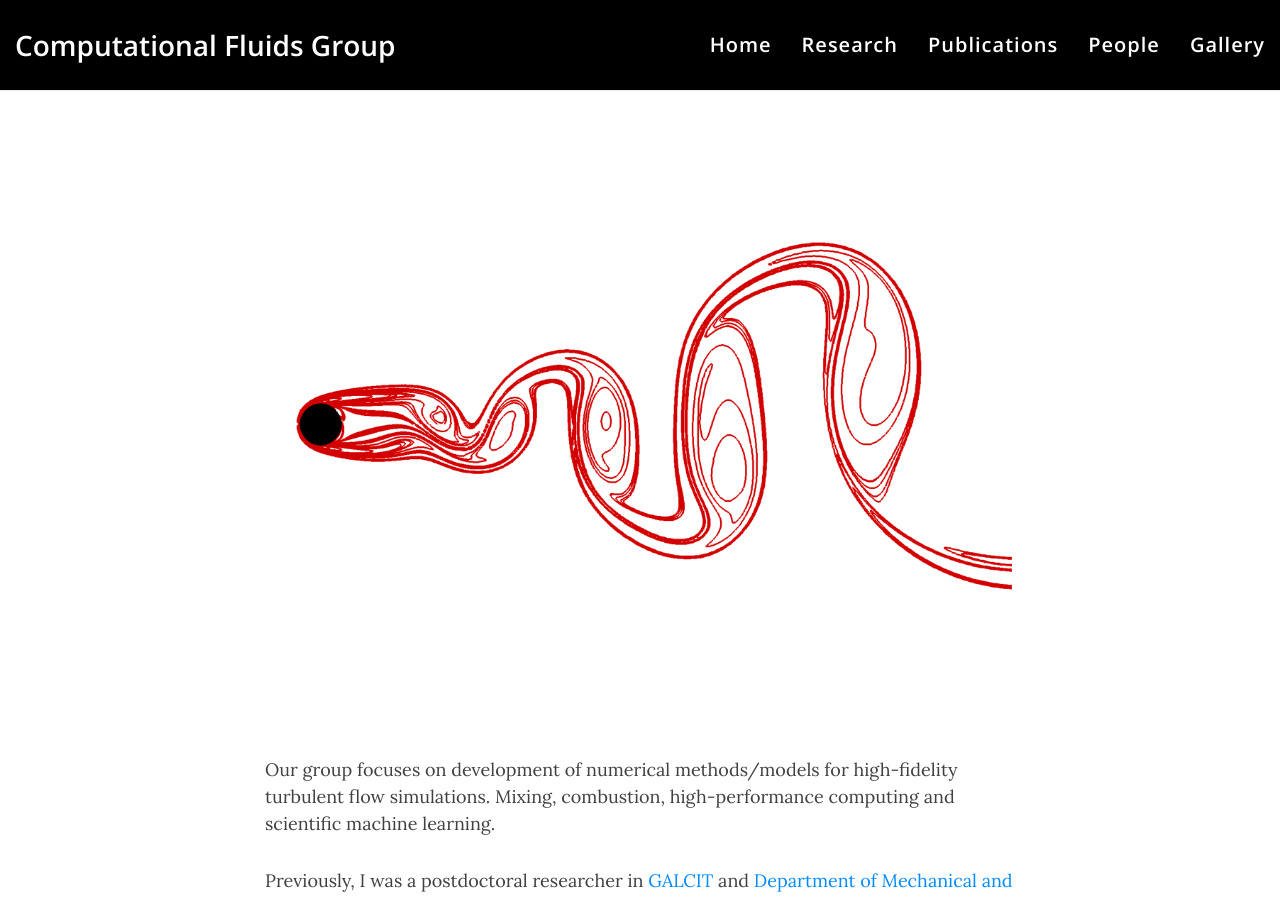
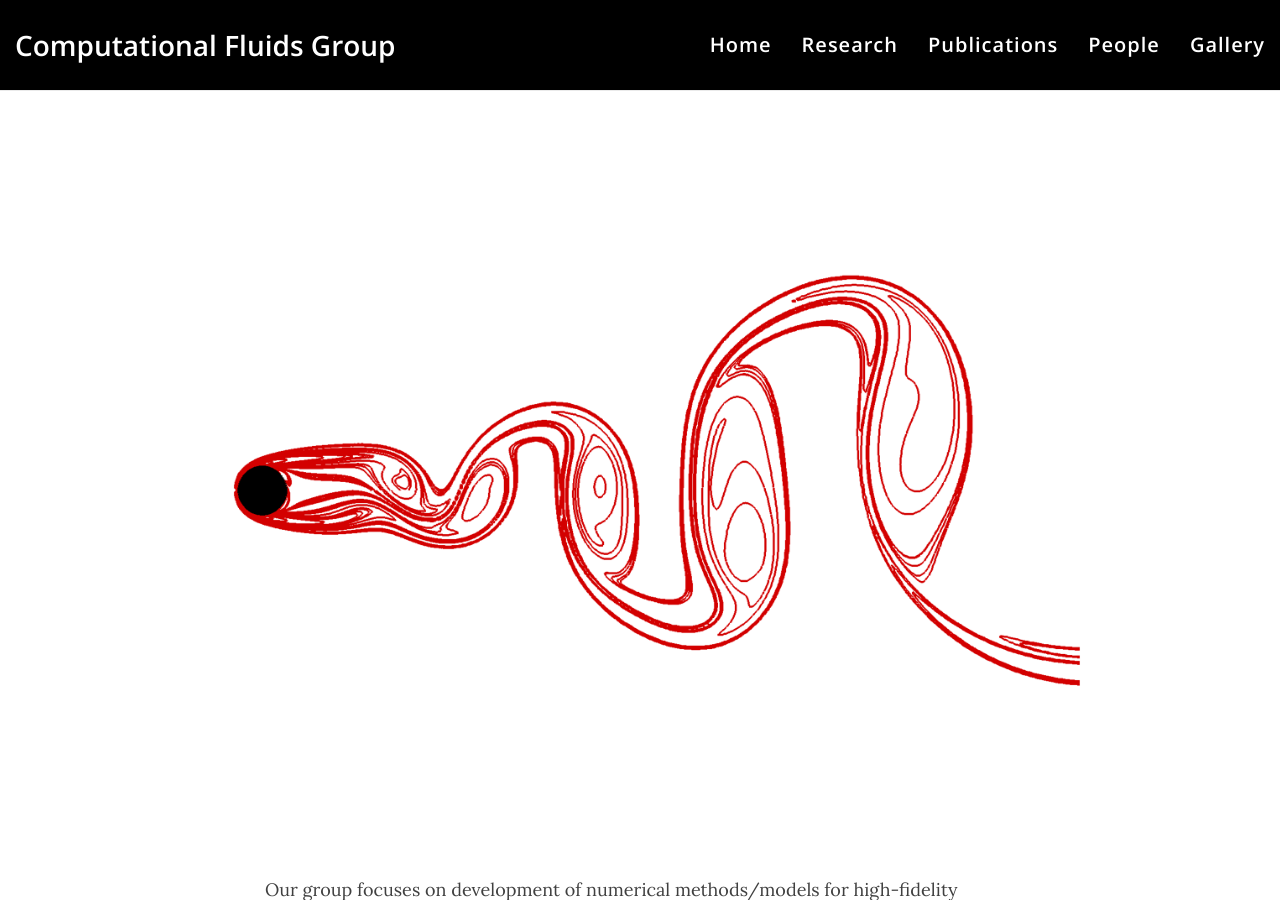
Before and after one commit to neksharan/neksharan.github.io, a Jekyll site: the page built from index.html, in a window 1280 px wide and 900 px high. Built offline with Jekyll 4.4.1, drawn with Linux system fonts in a browser that asks for light colours; nearby versions of some CDN libraries; the list of posts is cut into pages by our own code.

Commit message:
Height adjustment

```diff
--- a/css/main.css
+++ b/css/main.css
@@ -549,7 +549,8 @@ body {
   }
   .intro-header.big-img {
     margin-top: 91px;  /* Full navbar is small navbar + 20px padding on each side when expanded */
-    height: 600px;
+    height: 80vh;
+    /* height: 600px; */
   }
   .intro-header.big-img .page-heading,
   .intro-header.big-img .post-heading  {
```
